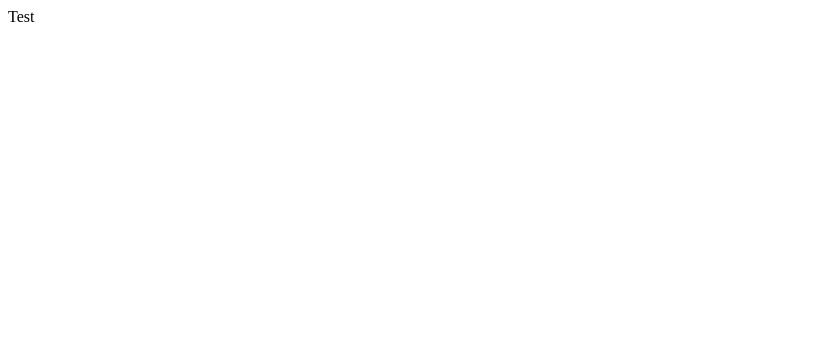
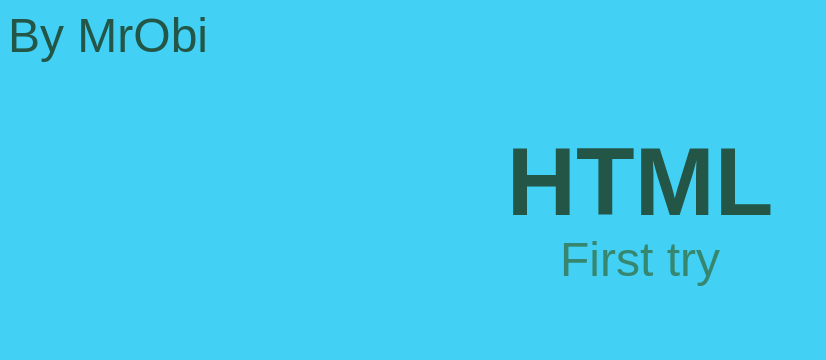
Before and after one commit to MrObi2612/MrObi2612.github.io, a plain HTML site: page Index.html in a window 1280 px wide. Shown: the whole page, without its empty margins (0-826 px from the left). Drawn offline with Linux system fonts and the light colour scheme.

Commit message:
Update Index.html

```diff
--- a/Index.html
+++ b/Index.html
@@ -1 +1,17 @@
-Test
+<html>
+<body  Style="background-color:#42d1f4">
+<font size="10" color="#378770" face="Arial">
+<style> #a {
+		color:#245648;
+}
+ #b {
+		color:#245648;
+        size:2;
+}
+</style>
+<p id="b" >By MrObi</p>
+<center><h1 id="a">HTML</h1></center>
+<center><p style="transform: translate(0px,-70px)">First try</p></center>
+
+</body>
+</html>
```
